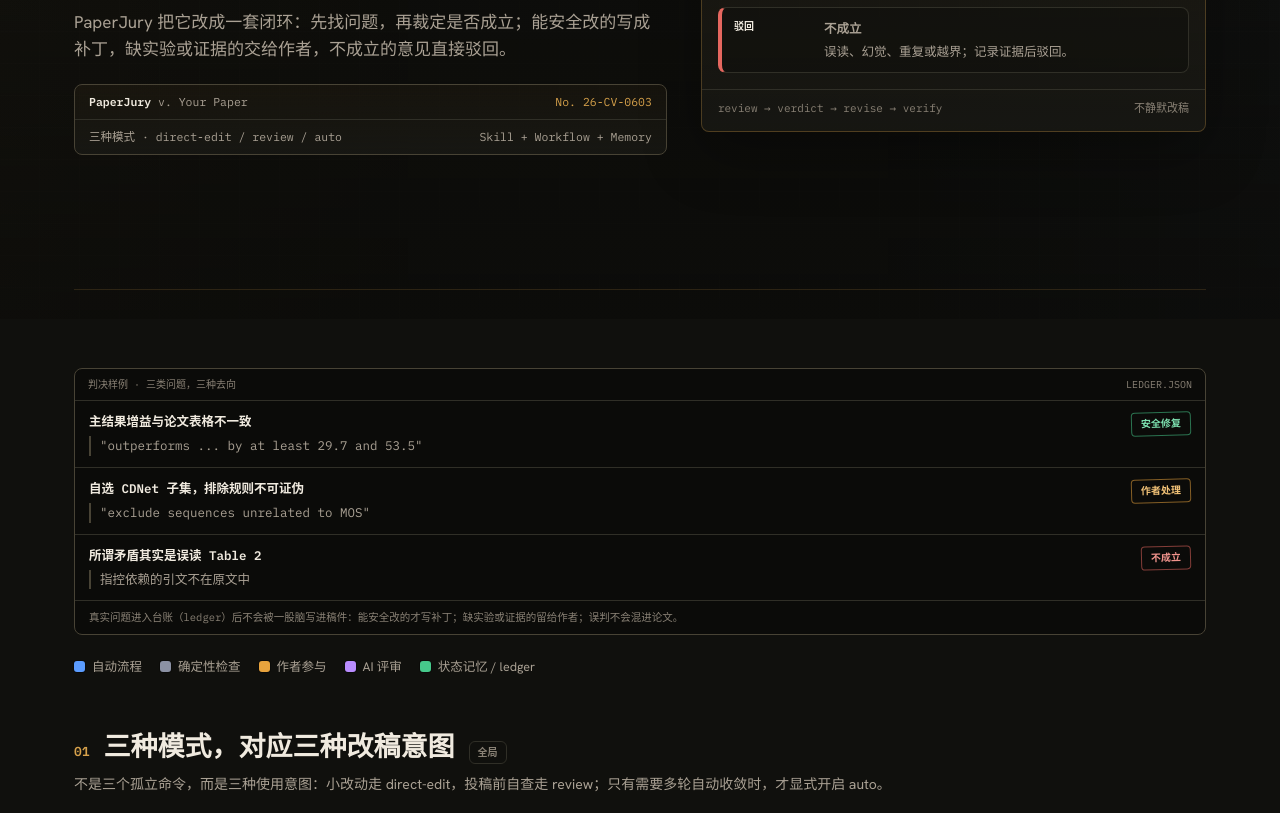
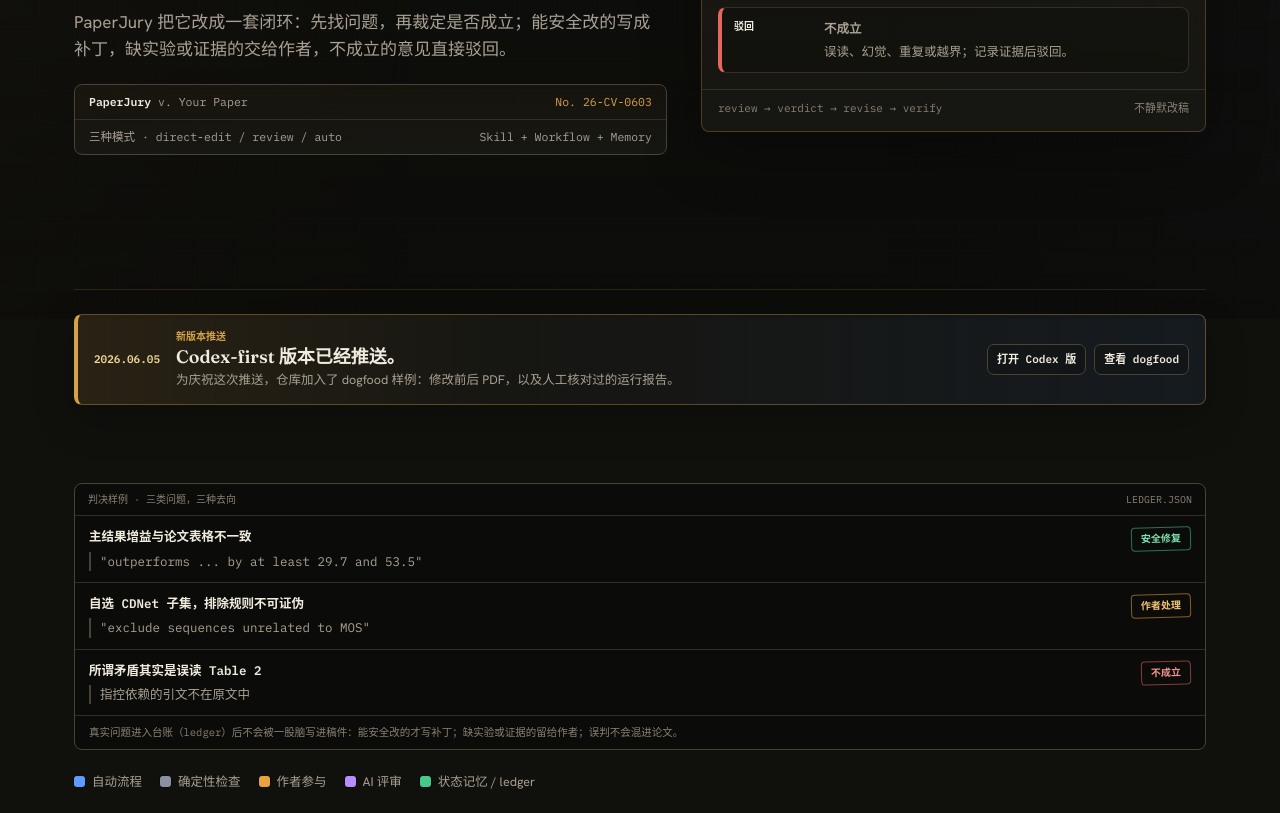
Before and after one commit to u7079256/paperjury, a website: page docs/overview.html in a window 1280 px wide. Shown: the part 481-1294 px from the top of the page. Drawn offline with Linux system fonts and the light colour scheme.

Commit message:
Add Codex release news

```diff
--- a/docs/overview.html
+++ b/docs/overview.html
@@ -62,6 +62,21 @@
     background:var(--paper2);border:1px solid var(--line2);border-radius:8px;padding:5px 11px;cursor:pointer;white-space:nowrap;transition:.18s}
   nav.bar .langbtn:hover{color:#f2d59a;border-color:var(--seal);background:var(--paper)}
   nav.bar .langbtn:focus-visible{outline:2px solid var(--seal);outline-offset:2px}
+
+  .news-strip{scroll-margin-top:62px;padding:24px 0 0}
+  .news-card{display:grid;grid-template-columns:auto minmax(0,1fr) auto;gap:16px;align-items:center;
+    border:1px solid rgba(214,161,75,.36);border-left:4px solid var(--seal);border-radius:8px;
+    background:linear-gradient(90deg,rgba(214,161,75,.13),rgba(23,23,19,.92) 38%,rgba(91,156,255,.08));
+    padding:14px 16px;box-shadow:0 14px 42px rgba(0,0,0,.24)}
+  .news-date{font-family:var(--mono);font-size:11px;font-weight:600;color:#f2d59a;white-space:nowrap}
+  .news-copy{min-width:0}
+  .news-label{font-family:var(--mono);font-size:10px;font-weight:700;color:var(--seal);letter-spacing:0;text-transform:uppercase}
+  .news-title{font-family:var(--serif);font-size:18px;font-weight:600;color:var(--ink);line-height:1.18;margin-top:2px}
+  .news-note{font-size:12.5px;color:var(--muted);margin-top:3px}
+  .news-actions{display:flex;gap:8px;flex-wrap:wrap;justify-content:flex-end}
+  .news-actions a{font-family:var(--mono);font-size:11px;font-weight:600;text-decoration:none;color:var(--ink);
+    border:1px solid var(--line2);border-radius:7px;padding:6px 9px;background:rgba(11,11,9,.28);white-space:nowrap;transition:.18s}
+  .news-actions a:hover{border-color:var(--seal);color:#f2d59a;background:var(--paper2)}
 
   header.hero{padding:72px 0 36px;border-bottom:1px solid rgba(214,161,75,.16)}
   .hero-grid{display:grid;grid-template-columns:minmax(0,1.08fr) minmax(330px,.92fr);gap:34px;align-items:center;min-height:min(620px,calc(100vh - 190px))}
@@ -267,6 +282,8 @@
   @media(max-width:900px){
     .modes,.route,.rules,.caveats,.gallery{grid-template-columns:1fr}
     .hero-grid{grid-template-columns:1fr;min-height:0}
+    .news-card{grid-template-columns:1fr;align-items:start}
+    .news-actions{justify-content:flex-start}
     .flow,.casepipe{grid-template-columns:repeat(2,1fr)}
     .node::after{display:none}
     .court .mid{grid-template-columns:1fr}
@@ -317,6 +334,7 @@
 
 <nav class="bar"><div class="inner">
   <span class="brand">paperjury</span>
+  <a href="#news"><span class="z"><span class="zh">发布</span><span class="en">news</span></span> <span class="zh">近况</span><span class="en">News</span></a>
   <a href="#s1"><span class="z"><span class="zh">全局</span><span class="en">global</span></span> <span class="zh">三模式</span><span class="en">Three modes</span></a>
   <a href="#s1u"><span class="z"><span class="zh">入口</span><span class="en">entry</span></span> <span class="zh">使用方式</span><span class="en">How to use</span></a>
   <a href="#s2"><span class="z"><span class="zh">中观</span><span class="en">mid</span></span> <span class="zh">引擎流水线</span><span class="en">Engine pipeline</span></a>
@@ -366,6 +384,21 @@
       </div>
     </div>
   </header>
+
+  <section id="news" class="news-strip reveal" aria-label="PaperJury news">
+    <div class="news-card">
+      <div class="news-date">2026.06.05</div>
+      <div class="news-copy">
+        <div class="news-label"><span class="zh">新版本推送</span><span class="en">release note</span></div>
+        <div class="news-title"><span class="zh">Codex-first 版本已经推送。</span><span class="en">The Codex-first port has shipped.</span></div>
+        <div class="news-note"><span class="zh">为庆祝这次推送，仓库加入了 dogfood 样例：修改前后 PDF，以及人工核对过的运行报告。</span><span class="en">To mark the push, the repo now includes a dogfood sample with before/after PDFs and a human-verified run report.</span></div>
+      </div>
+      <div class="news-actions">
+        <a href="https://github.com/u7079256/paperjury-codex"><span class="zh">打开 Codex 版</span><span class="en">Open Codex port</span></a>
+        <a href="https://github.com/u7079256/paperjury/tree/main/samples/dogfood"><span class="zh">查看 dogfood</span><span class="en">View dogfood</span></a>
+      </div>
+    </div>
+  </section>
 
   <section class="proof reveal">
     <div class="docket">
```
Also changed, not shown: README.zh-CN.md (+6 -0 lines), README.md.
